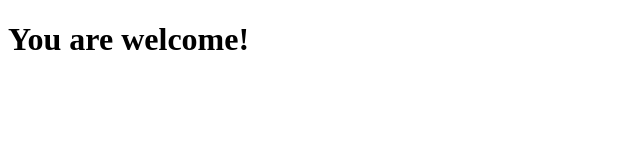
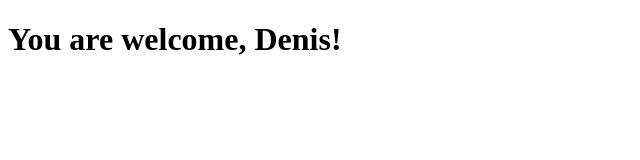
Before and after one commit to dennyaap/example-work, a plain HTML site: page index.html in a window 1280 px wide. Shown: the whole page, without its empty margins (0-640 px from the left). Drawn offline with Linux system fonts and the light colour scheme.

Commit message:
edited h1

```diff
--- a/index.html
+++ b/index.html
@@ -7,6 +7,6 @@
     <title>Document</title>
 </head>
 <body>
-    <h1>You are welcome!</h1>
+    <h1>You are welcome, Denis!</h1>
 </body>
 </html>
```
